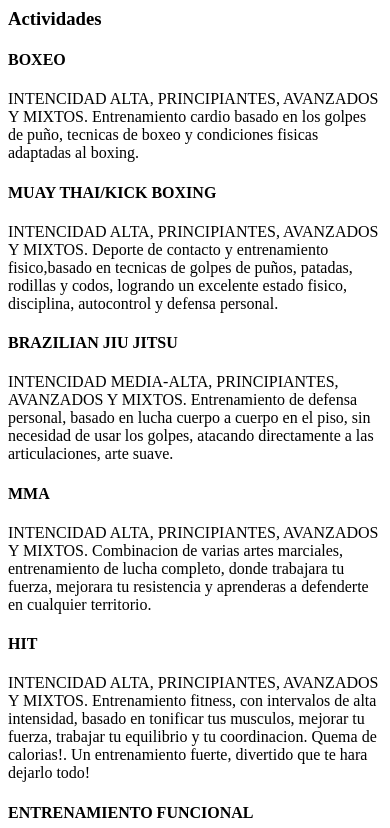
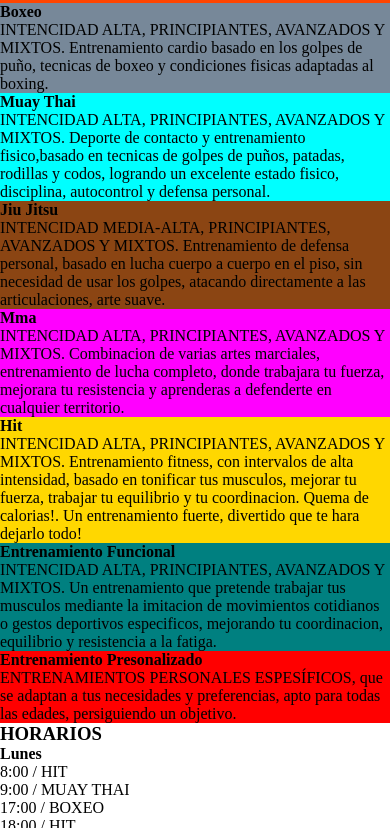
Before and after one commit to NatanaelLeites/pre-entrega4, a website: page index.html in a window 390 px wide. Shown: the part 73-901 px from the top of the page. Drawn offline with Linux system fonts and the light colour scheme.

Commit message:
prueba-mobile

```diff
--- a/index.html
+++ b/index.html
@@ -27,37 +27,38 @@
     <section>
         <div id="actividades">
 
-            <h3>Actividades</h3>
+            <h3>ACTIVIDADES</h3>
+
             <div class="boxeo">
-                <h4>BOXEO</h4>
+                <h4>Boxeo</h4>
                 <p><span>INTENCIDAD ALTA, PRINCIPIANTES, AVANZADOS Y MIXTOS.</span>
                     Entrenamiento cardio basado en los golpes de puño, tecnicas de boxeo y condiciones fisicas adaptadas
                     al boxing.</p>
             </div>
 
             <div class="muay-thai">
-                <h4>MUAY THAI/KICK BOXING</h4>
+                <h4>Muay Thai</h4>
                 <p><span>INTENCIDAD ALTA, PRINCIPIANTES, AVANZADOS Y MIXTOS.</span>
                     Deporte de contacto y entrenamiento fisico,basado en tecnicas de golpes de puños, patadas, rodillas
                     y codos, logrando un excelente estado fisico, disciplina, autocontrol y defensa personal.</p>
             </div>
 
             <div class="jiu-jitsu">
-                <h4>BRAZILIAN JIU JITSU</h4>
+                <h4>Jiu Jitsu</h4>
                 <p><span>INTENCIDAD MEDIA-ALTA, PRINCIPIANTES, AVANZADOS Y MIXTOS.</span>
                     Entrenamiento de defensa personal, basado en lucha cuerpo a cuerpo en el piso, sin necesidad de usar
                     los golpes, atacando directamente a las articulaciones, arte suave.</p>
             </div>
 
             <div class="mma">
-                <h4>MMA</h4>
+                <h4>Mma</h4>
                 <p><span>INTENCIDAD ALTA, PRINCIPIANTES, AVANZADOS Y MIXTOS.</span>
                     Combinacion de varias artes marciales, entrenamiento de lucha completo, donde trabajara tu fuerza,
                     mejorara tu resistencia y aprenderas a defenderte en cualquier territorio.</p>
             </div>
 
             <div class="hit">
-                <h4>HIT</h4>
+                <h4>Hit</h4>
                 <p><span>INTENCIDAD ALTA, PRINCIPIANTES, AVANZADOS Y MIXTOS.</span>
                     Entrenamiento fitness, con intervalos de alta intensidad, basado en tonificar tus musculos, mejorar
                     tu fuerza, trabajar tu equilibrio y tu coordinacion. Quema de calorias!. Un entrenamiento fuerte,
@@ -65,7 +66,7 @@
             </div>
 
             <div class="funcional">
-                <h4>ENTRENAMIENTO FUNCIONAL</h4>
+                <h4>Entrenamiento Funcional</h4>
                 <p><span>INTENCIDAD ALTA, PRINCIPIANTES, AVANZADOS Y MIXTOS.</span>
                     Un entrenamiento que pretende trabajar tus musculos mediante la imitacion de movimientos cotidianos
                     o gestos deportivos especificos, mejorando tu coordinacion, equilibrio y resistencia a la fatiga.
@@ -73,7 +74,7 @@
             </div>
 
             <div class="personalizado">
-                <h4>ENTRENAMIENTO PERSONALIZADO</h4>
+                <h4>Entrenamiento Presonalizado</h4>
                 <p><span>ENTRENAMIENTOS PERSONALES ESPESÍFICOS</span>, que se adaptan a tus necesidades y preferencias,
                     apto para todas las edades, persiguiendo un objetivo.</p>
             </div>
@@ -82,7 +83,7 @@
 
     <section id="horarios">
 
-        <h3>Horarios</h3>
+        <h3>HORARIOS</h3>
 
         <div>
             <strong>Lunes</strong>
@@ -147,7 +148,7 @@
     </section>
 
     <section id="planes">
-        <h3>Planes</h3>
+        <h3>PLANES</h3>
         <ul>
             <li>1 Actividad / $1600</li>
             <li>2 Actividad / $1800</li>
@@ -159,8 +160,9 @@
 
     <section id="novedades">
 
+        <h3>NOVEDADES</h3>
         <div class="nutricion">
-            <h3>Servicio de nutricion y viandas saludables</h3>
+            <h4>Servicio de nutricion y viandas saludables</h4>
             <p>Servico de nutricionista y viandas saludables ajustada a tu medida + plan nutricional, rico, saludable y
                 a la puerta de tu casa.</p>
         </div>
@@ -177,7 +179,7 @@
 
     <section id="contacto">
 
-        <h3>Contacto</h3>
+        <h3>CONTACTO</h3>
         <div class="gimnasio">
             Lorem ipsum dolor sit, amet consectetur adipisicing elit.
         </div>
@@ -190,7 +192,7 @@
 
     <aside>
 
-        <h3>Consejos</h3>
+        <h3>CONSEJOS</h3>
         <p><strong>Movilidad Articular</strong>
             <br> Es el primer movimiento que debes realizar antes de hacer ejercicios. (Cuello, Hombros, Tobillos,
             Cadera, Rodillas y Codos)
--- a/scss/main.scss
+++ b/scss/main.scss
@@ -0,0 +1,131 @@
+* {
+    box-sizing: border-box;
+    margin: 0;
+    padding: 0;
+}
+a{
+    text-decoration: none;
+}
+
+header{
+    background-color: lawngreen;
+
+
+    #logo{
+
+    }
+    nav{
+
+
+        a{
+
+        }
+
+    }
+}
+
+#actividades{
+    background-color: orangered;
+
+    h3{
+
+    }
+
+    .boxeo{
+        background-color: lightslategray;
+
+        h4{
+
+        }
+        p{
+
+        }
+        span{
+
+        }
+    }
+
+    .muay-thai{
+        background-color: aqua;
+
+        h4{
+
+        }
+        p{
+
+        }
+        span{
+
+        }
+    }
+
+    .jiu-jitsu{
+        background-color: saddlebrown;
+
+        h4{
+
+        }
+        p{
+
+        }
+        span{
+
+        }
+    }
+
+    .mma{
+        background-color: fuchsia;
+
+        h4{
+
+        }
+        p{
+
+        }
+        span{
+
+        }
+    }
+
+    .hit{
+        background-color: gold;
+
+        h4{
+
+        }
+        p{
+
+        }
+        span{
+
+        }
+    }
+
+    .funcional{
+        background-color: teal;
+
+        h4{
+
+        }
+        p{
+
+        }
+        span{
+
+        }
+    }
+
+    .personalizado{
+        background-color: red;
+
+        h4{
+
+        }
+        p{
+
+        }
+        span{
+
+        }
+    }
+}
```
Also changed, not shown: css/maincss.css.
